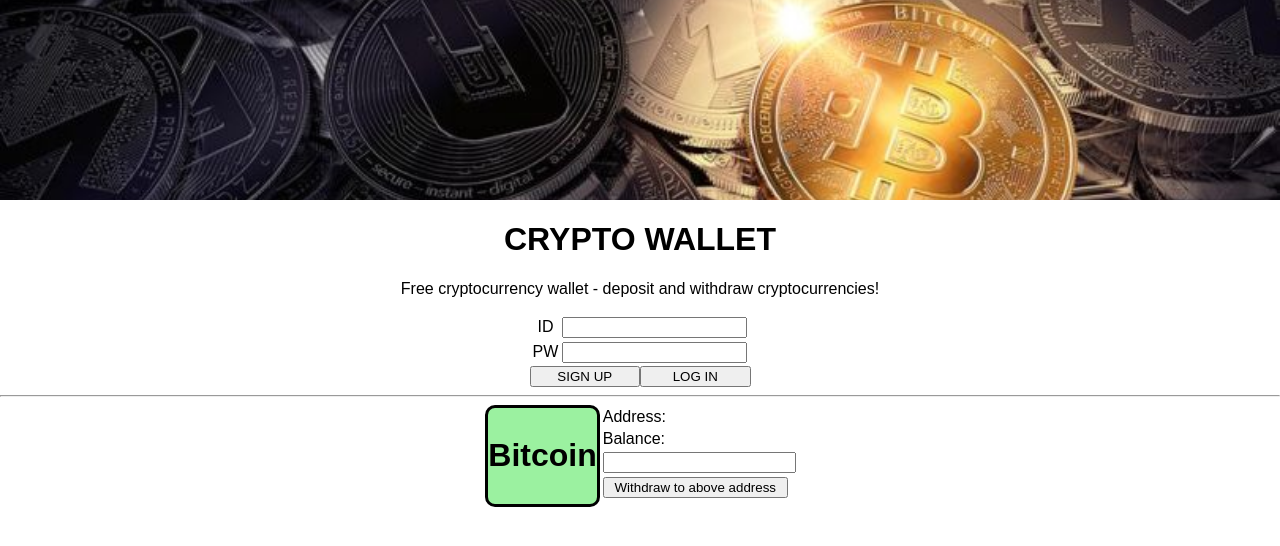
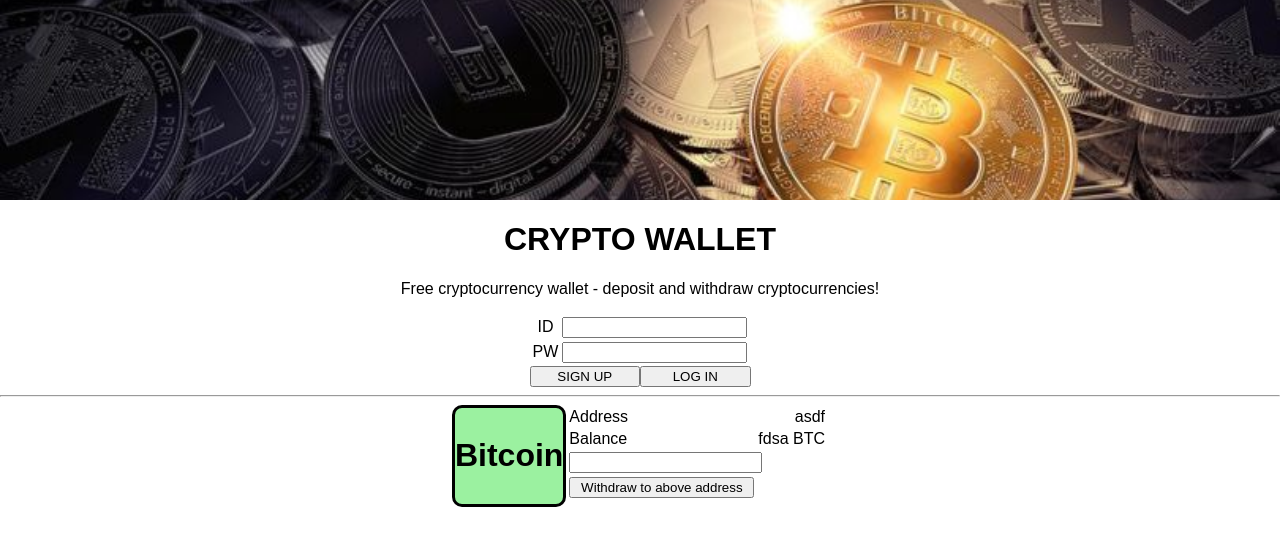
Before and after one commit to noreebia/cryptocurrency-wallet-front-end, a React (Create React App) app: page / in a window 1280 px wide. Shown: the top 546 px of the page. Built offline with nearby package versions, Linux system fonts and the light colour scheme.

Commit message:
Implement sign-up and login function

```diff
--- a/package.json
+++ b/package.json
@@ -3,8 +3,9 @@
   "version": "0.1.0",
   "private": true,
   "dependencies": {
-    "react": "^16.5.2",
-    "react-dom": "^16.5.2",
+    "axios": "^0.18.0",
+    "react": "^16.6.3",
+    "react-dom": "^16.6.3",
     "react-scripts": "1.1.5"
   },
   "scripts": {
--- a/src/App.js
+++ b/src/App.js
@@ -1,20 +1,65 @@
-import React, { Component } from 'react';
 import './App.css';
 import './Fieldset';
-import Fieldset from './Fieldset';
+import React, { Component } from 'react';
 import CurrencyDisplay from './CurrencyDisplay';
+import axios from 'axios';
 
 class App extends Component {
   constructor(props) {
     super(props);
-    this.state = { tableWidth: 0 };
+    this.state = {
+      tableWidth: 0,
+      isLoggedIn: false,
+      username: '',
+      password: ''
+    };
     this.tableRef = React.createRef();
+    this.updateUsername = this.updateUsername.bind(this);
+    this.updatePassword = this.updatePassword.bind(this);
+    this.handleSignUp = this.handleSignUp.bind(this);
+    this.handleLogIn = this.handleLogIn.bind(this);
   }
 
   componentDidMount() {
     this.setState({
       tableWidth: this.tableRef.current.clientWidth
     });
+  }
+
+  updateUsername(event){
+    console.log(event.target.value);
+    this.setState({username: event.target.value});
+  }
+
+  updatePassword(event){
+    this.setState({password: event.target.value});
+  }
+
+  handleSignUp() {
+    axios.post("/users", {username: this.state.username, password: this.state.password})
+      .then((response) => {
+        // console.log(response);
+        let { successful, data } = response.data;
+        console.log(response);
+        console.log(data);
+
+        if (successful) {
+          alert("Successfully signed up!")
+        } else{
+          alert(data)
+        }
+      })
+  }
+
+  handleLogIn() {
+    axios.post("/users/validation", {username: this.state.username, password: this.state.password})
+      .then((response) => {
+        let {successful} = response.data
+        console.log(successful);
+        if (successful) {
+          this.setState({isLoggedIn: true});
+        }
+      })
   }
 
   render() {
@@ -26,21 +71,31 @@ class App extends Component {
 
     return (
       <div className="App">
-        <div id= "bannerImage"></div>
+        <div id="bannerImage"></div>
         <h1>CRYPTO WALLET</h1>
         <p>Free cryptocurrency wallet - deposit and withdraw cryptocurrencies!</p>
         <div id="credentialsInputForm">
           <table ref={this.tableRef}>
             <tbody >
-              <Fieldset labelName="ID" isPasswordField={false} />
-              <Fieldset labelName="PW" isPasswordField={true} />
+              <tr>
+                <td>ID</td>
+                <td>
+                  <input type="text" value={this.state.username} onChange = {this.updateUsername}></input>
+                </td>
+              </tr>
+              <tr>
+                <td>PW</td>
+                <td>
+                  <input type="password" value={this.state.password} onChange={this.updatePassword}></input>
+                </td>
+              </tr>
             </tbody>
           </table>
         </div>
-        <button style={buttonStyle}>SIGN UP</button>
-        <button style={buttonStyle}>LOG IN</button>
+        <button style={buttonStyle} onClick = {this.handleSignUp}>SIGN UP</button>
+        <button style={buttonStyle} onClick = {this.handleLogIn}>LOG IN</button>
         <hr></hr>
-        <CurrencyDisplay currencyName = "Bitcoin"/>
+        <CurrencyDisplay currencyName="Bitcoin" />
       </div>
     );
   }
--- a/src/CurrencyDisplay.css
+++ b/src/CurrencyDisplay.css
@@ -1,11 +1,3 @@
-/* h1{
-    float: left;
-}
-
-table {
-    float: left;
-} */
-
 .currencyDisplayDiv {
     text-align: center;
     display: flex;
@@ -13,7 +5,7 @@ table {
     justify-content: center;
 }
 
-.currencyNameDisplay {
+.currencyNameDiv {
     display: flex;
     flex-direction: column;
     justify-content: center;
@@ -23,11 +15,8 @@ table {
     height:100%;
 }
 
-.currencyDisplayTable{
-    /* display: inline-block; */
-    float: left;
+.currencyInfoDiv{
     text-align: left;
-    height:100%;
 }
 
 .fullWidth {
--- a/src/CurrencyDisplay.js
+++ b/src/CurrencyDisplay.js
@@ -13,7 +13,12 @@ class CurrencyDisplay extends Component {
     }
 
     componentDidMount() {
-
+        this.setState(
+            {
+                address: "asdf",
+                balance: "fdsa"
+            }
+        )
     }
 
     getRandomRgb = () => {
@@ -26,32 +31,31 @@ class CurrencyDisplay extends Component {
         };
     }
 
-
-
     render = () => {
         return (
             <div className="currencyDisplayDiv">
                 <div >
-                    <div className="currencyNameDisplay" style={this.getRandomColor()}>
+                    <div className="currencyNameDiv" style={this.getRandomColor()}>
                         <h1 >{this.props.currencyName}</h1>
                     </div>
                 </div>
                 <div >
-                    <table className="currencyDisplayTable" >
+                    <table className="currencyInfoDiv">
+                        <tbody>
                             <tr>
-                            <td>
-                                Address:
+                                <td style={{textAlign: "left"}}>
+                                    Address
                             </td>
-                            <td>
+                                <td style={{textAlign: "right"}}>
                                     {this.state.address}
                                 </td>
                             </tr>
                             <tr>
-                            <td>
-                                Balance:
+                                <td style={{textAlign: "left"}}>
+                                    Balance
                             </td>
-                            <td>
-                                {this.state.balance}
+                                <td style={{textAlign: "right"}}>
+                                    {this.state.balance} BTC
                             </td>
                             </tr>
                             <tr>
@@ -66,6 +70,7 @@ class CurrencyDisplay extends Component {
                                     <button className="fullWidth">Withdraw to above address</button>
                                 </td>
                             </tr>
+                        </tbody>
                     </table>
                 </div>
             </div>
```
Also changed, not shown: 1 other file (tests, documents, lock files or other folders). Lines whose indentation alone changed are shown as unchanged.
